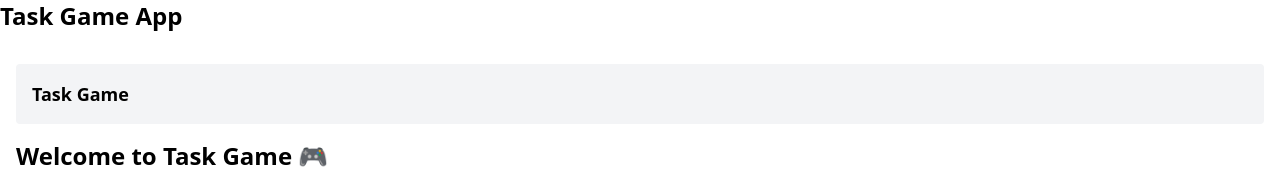
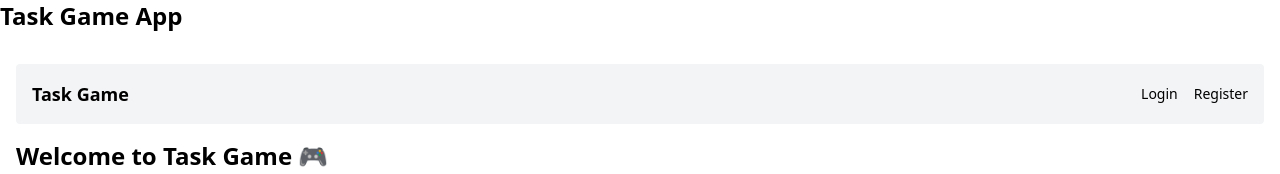
Before and after one commit to irfanbaig7/Trello-RPG-MERN-, a React (Vite) app in the folder client/: page / in a window 1280 px wide. Shown: the top 174 px of the page. Built offline with nearby package versions, Linux system fonts and the light colour scheme.

Commit message:
useAuthStore se: isLoggedIn → decide karega kaunse buttons dikhane user → naam dikhane ke liye logout() → JWT + store reset karega handleLogout(): Zustand ke logout() ko call karega User ko /login pe redirect karega

```diff
--- a/client/src/components/layouts/Navbar.jsx
+++ b/client/src/components/layouts/Navbar.jsx
@@ -1,7 +1,59 @@
+import { Link, useNavigate } from "react-router-dom";
+import { useAuthStore } from "../../store/useAuthStore";
+
 function Navbar() {
+  const navigate = useNavigate();
+
+  const isLoggedIn = useAuthStore((state) => state.isLoggedIn);
+  const user = useAuthStore((state) => state.user);
+  const logout = useAuthStore((state) => state.logout);
+
+  const handleLogout = () => {
+    logout();          // clear Zustand + localStorage
+    navigate("/login"); // redirect to login
+  };
+
   return (
-    <nav className="w-full bg-gray-100 p-4 mb-4 rounded">
-      <h1 className="text-lg font-semibold">Task Game</h1>
+    <nav className="w-full bg-gray-100 p-4 mb-4 rounded flex justify-between items-center">
+      {/* Left side: Logo / Home */}
+      <Link to="/">
+        <h1 className="text-lg font-semibold">Task Game</h1>
+      </Link>
+
+      {/* Right side: Links based on auth state */}
+      <div className="flex items-center gap-4 text-sm">
+        {!isLoggedIn ? (
+          <>
+            <Link to="/login" className="hover:underline">
+              Login
+            </Link>
+            <Link to="/register" className="hover:underline">
+              Register
+            </Link>
+          </>
+        ) : (
+          <>
+            <span className="text-gray-700">
+              Hi, <span className="font-semibold">{user?.name}</span>
+            </span>
+
+            <Link to="/dashboard" className="hover:underline">
+              Dashboard
+            </Link>
+
+            <Link to="/leaderboard" className="hover:underline">
+              Leaderboard
+            </Link>
+
+            <button
+              onClick={handleLogout}
+              className="px-3 py-1 bg-red-500 text-white rounded text-xs hover:bg-red-600"
+            >
+              Logout
+            </button>
+          </>
+        )}
+      </div>
     </nav>
   );
 }
```
